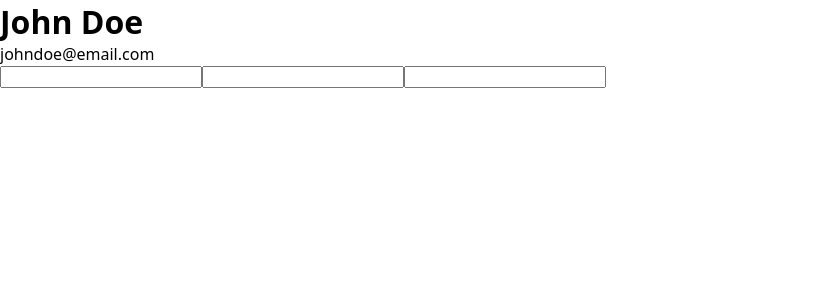
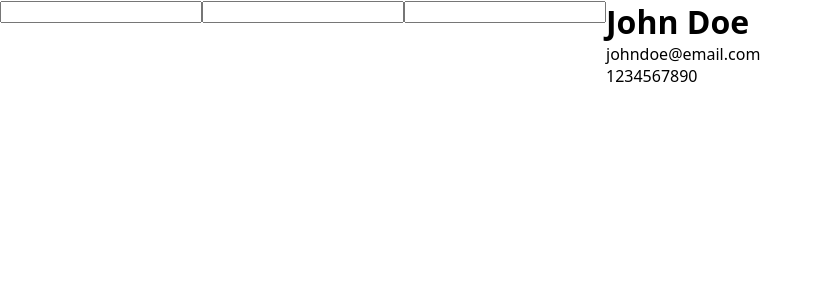
Before and after one commit to ImExtraPolite3/resume-builder, a React (Vite) app: page / in a window 1280 px wide. Shown: the top 300 px of the page, without its empty margins (0-823 px from the left). Built offline with nearby package versions, Linux system fonts and the light colour scheme.

Commit message:
complete general section and create Education file

```diff
--- a/src/App.jsx
+++ b/src/App.jsx
@@ -1,23 +1,9 @@
-import { useState } from 'react';
-import GeneralInfo from './components/General';
+import UserOutput from './components/UserOutput';
 
 function App() {
-  const [displayName, setDisplayName] = useState('John Doe');
-  const [displayEmail, setDisplayEmail] = useState('johndoe@email.com');
-
-  const handleDisplay = (e) => {
-    setDisplayName(e);
-  };
-
-  const handleEmail = (e) => {
-    setDisplayEmail(e);
-  };
-
   return (
     <>
-      <h1>{displayName}</h1>
-      <p>{displayEmail}</p>
-      <GeneralInfo fullName={handleDisplay} email={handleEmail} />
+      <UserOutput />
     </>
   );
 }
--- /dev/null
+++ b/src/components/Education.jsx
@@ -0,0 +1,3 @@
+function Education() {
+  <input type="text" />;
+}
--- a/src/components/General.jsx
+++ b/src/components/General.jsx
@@ -2,8 +2,8 @@ export default function GeneralInfo({ fullName, email, phoneNumber }) {
   return (
     <div className="general-info">
       <input type="text" onChange={(e) => fullName(e.target.value)} />
-      <input type="text" onChange={(e) => email(e.target.value)} />
-      <input type="text" onChange={(e) => phoneNumber(e.target.value)} />
+      <input type="email" onChange={(e) => email(e.target.value)} />
+      <input type="number" onChange={(e) => phoneNumber(e.target.value)} />
     </div>
   );
 }
--- a/src/components/UserOutput.jsx
+++ b/src/components/UserOutput.jsx
@@ -1,3 +1,56 @@
-export default function GeneralOutput({ generalValues }) {
-  return <p>{generalValues}</p>;
+import { useState } from 'react';
+import GeneralInfo from './General';
+
+function GeneralOutput({ fullName, email, phoneNumber }) {
+  return (
+    <>
+      <h1>{fullName}</h1>
+      <p>{email}</p>
+      <p>{phoneNumber}</p>
+    </>
+  );
 }
+
+export default function UserOutput() {
+  const [generalOutput, setGeneralOutput] = useState({
+    fullName: 'John Doe',
+    email: 'johndoe@email.com',
+    phoneNumber: '1234567890',
+  });
+
+  const handleFullName = (newName) => {
+    setGeneralOutput((prevName) => ({ ...prevName, fullName: newName }));
+  };
+
+  const handleEmail = (newEmail) => {
+    setGeneralOutput((prevEmail) => ({ ...prevEmail, email: newEmail }));
+  };
+
+  const handlePhoneNumber = (newPhoneNumber) => {
+    setGeneralOutput((prevPhoneNumber) => ({
+      ...prevPhoneNumber,
+      phoneNumber: newPhoneNumber,
+    }));
+  };
+
+  return (
+    <>
+      <div className="user-input">
+        <div className="general-input">
+          <GeneralInfo
+            fullName={handleFullName}
+            email={handleEmail}
+            phoneNumber={handlePhoneNumber}
+          />
+        </div>
+      </div>
+      <div className="user-output">
+        <GeneralOutput
+          fullName={generalOutput.fullName}
+          email={generalOutput.email}
+          phoneNumber={generalOutput.phoneNumber}
+        />
+      </div>
+    </>
+  );
+}
--- a/src/index.css
+++ b/src/index.css
@@ -4,3 +4,7 @@
   font-family: system-ui, -apple-system, BlinkMacSystemFont, 'Segoe UI', Roboto,
     Oxygen, Ubuntu, Cantarell, 'Open Sans', 'Helvetica Neue', sans-serif;
 }
+
+#root {
+  display: flex;
+}
```
